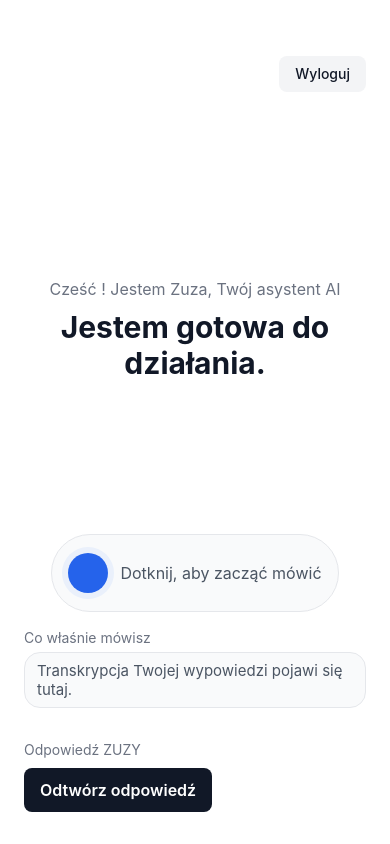
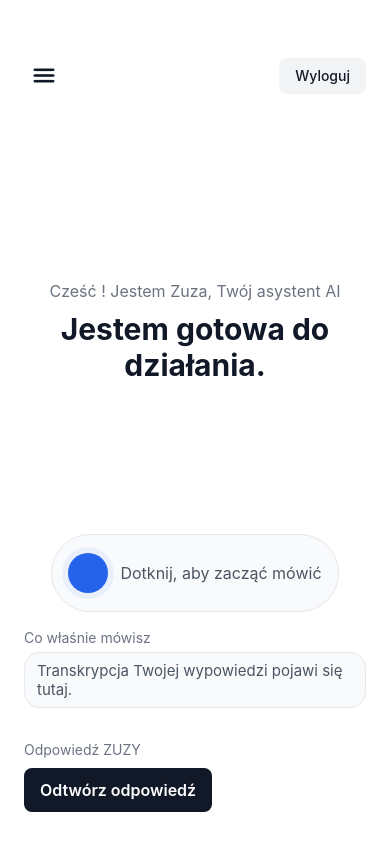
Before and after one commit to urmate-ai/partnerplast-zuza, a React Native app in the folder client/: screen /Home in a window 390 px wide. Built offline with nearby package versions, Linux system fonts and the light colour scheme; no server answers.

Commit message:
feat: replace Pressable with TouchableOpacity in MenuButton and HomeHeader components for improved touch feedback; enhance RootNavigator with navigation reset on authentication state change

```diff
--- a/client/src/components/MenuButton.component.tsx
+++ b/client/src/components/MenuButton.component.tsx
@@ -1,23 +1,32 @@
 import React from 'react';
-import { Pressable } from 'react-native';
-import { View } from '../shared/components/View.component';
+import { TouchableOpacity } from 'react-native';
+import { Ionicons } from '@expo/vector-icons';
 
 type MenuButtonProps = {
   onPress?: () => void;
 };
 
 export const MenuButton: React.FC<MenuButtonProps> = ({ onPress }) => {
+  const handlePress = () => {
+    if (onPress) {
+      onPress();
+    }
+  };
+
   return (
-    <Pressable
+    <TouchableOpacity
       accessibilityRole="button"
       accessibilityLabel="Otwórz menu"
-      onPress={onPress}
+      onPress={handlePress}
+      activeOpacity={0.7}
+      style={{
+        width: 40,
+        height: 40,
+        justifyContent: 'center',
+        alignItems: 'center',
+      }}
     >
-      <View className="w-9 h-9 rounded-full items-center justify-center">
-        <View className="w-4.5 h-0.5 rounded-sm bg-gray-900 mb-0.5" />
-        <View className="w-4.5 h-0.5 rounded-sm bg-gray-900 mb-0.5" />
-        <View className="w-4.5 h-0.5 rounded-sm bg-gray-900" />
-      </View>
-    </Pressable>
+      <Ionicons name="menu" size={28} color="#111827" />
+    </TouchableOpacity>
   );
 };
--- a/client/src/components/home/components/HomeHeader.component.tsx
+++ b/client/src/components/home/components/HomeHeader.component.tsx
@@ -1,5 +1,5 @@
 import React from 'react';
-import { Pressable } from 'react-native';
+import { TouchableOpacity } from 'react-native';
 import { View } from '../../../shared/components/View.component';
 import { Text } from '../../../shared/components/Text.component';
 import { MenuButton } from '../../MenuButton.component';
@@ -13,14 +13,20 @@ export const HomeHeader: React.FC<HomeHeaderProps> = ({
   onMenuPress,
   onLogout,
 }) => {
+  const handleLogout = () => {
+    if (onLogout) {
+      onLogout();
+    }
+  };
+
   return (
     <View className="flex-row items-center justify-between mb-8">
       <MenuButton onPress={onMenuPress} />
-      <Pressable onPress={onLogout}>
+      <TouchableOpacity onPress={handleLogout} activeOpacity={0.7}>
         <View className="px-4 py-2 rounded-lg bg-gray-100">
           <Text className="text-sm text-gray-900 font-medium">Wyloguj</Text>
         </View>
-      </Pressable>
+      </TouchableOpacity>
     </View>
   );
 };
--- a/client/src/navigation/RootNavigator.tsx
+++ b/client/src/navigation/RootNavigator.tsx
@@ -1,5 +1,5 @@
-import React, { useEffect } from 'react';
-import { NavigationContainer } from '@react-navigation/native';
+import React, { useEffect, useRef } from 'react';
+import { NavigationContainer, NavigationContainerRef } from '@react-navigation/native';
 import { createNativeStackNavigator } from '@react-navigation/native-stack';
 import { View, ActivityIndicator, StyleSheet } from 'react-native';
 import { SafeAreaProvider } from 'react-native-safe-area-context';
@@ -18,10 +18,28 @@ const Stack = createNativeStackNavigator<RootStackParamList>();
 
 export const RootNavigator: React.FC = () => {
   const { isLoading, isAuthenticated, loadAuth } = useAuthStore();
+  const navigationRef = useRef<NavigationContainerRef<RootStackParamList>>(null);
 
   useEffect(() => {
     loadAuth();
   }, []);
+
+  // Resetuj nawigację gdy stan autentykacji się zmienia
+  useEffect(() => {
+    if (!isLoading && navigationRef.current) {
+      if (isAuthenticated) {
+        navigationRef.current.reset({
+          index: 0,
+          routes: [{ name: 'Home' }],
+        });
+      } else {
+        navigationRef.current.reset({
+          index: 0,
+          routes: [{ name: 'Login' }],
+        });
+      }
+    }
+  }, [isAuthenticated, isLoading]);
 
   if (isLoading) {
     return (
@@ -33,7 +51,7 @@ export const RootNavigator: React.FC = () => {
 
   return (
     <SafeAreaProvider>
-      <NavigationContainer>
+      <NavigationContainer ref={navigationRef}>
         <Stack.Navigator
           screenOptions={{
             headerShown: false,
```
